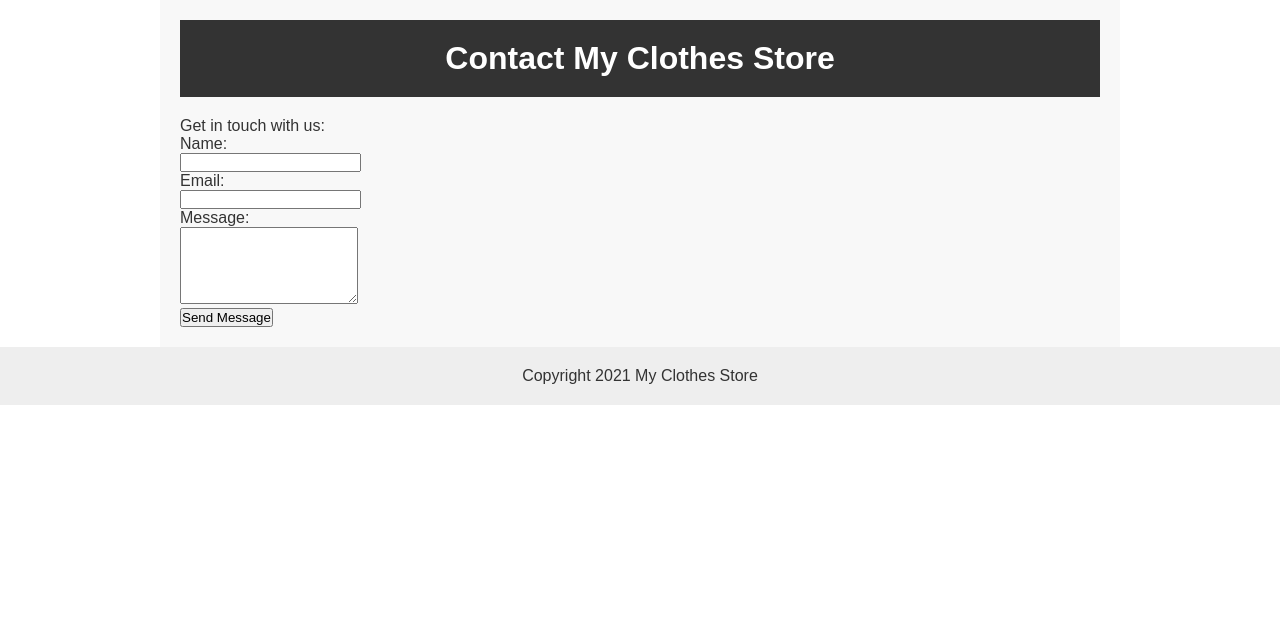
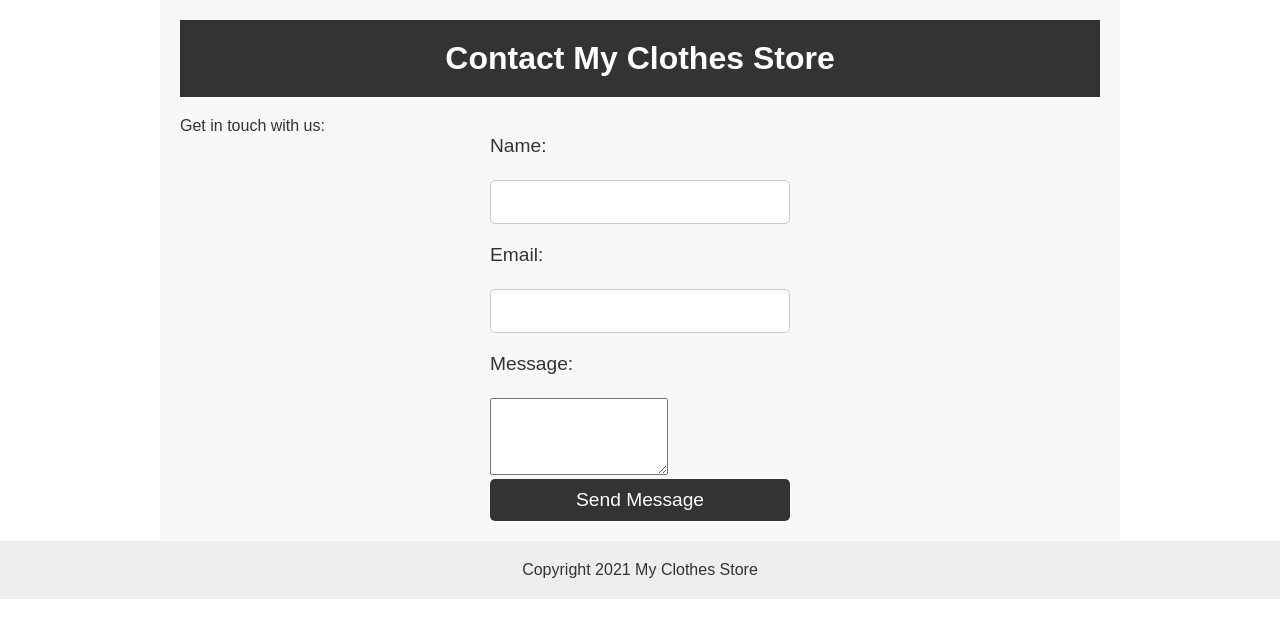
Before and after one commit to BananaBearGT/final-project, a PHP site: page /contact.html in a window 1280 px wide. Shown: the part 78-716 px from the top of the page. Run offline with PHP 8.4, Linux system fonts and the light colour scheme.

Commit message:
Update style.css

```diff
--- a/style.css
+++ b/style.css
@@ -1,11 +1,9 @@
-/* Reset default styling */
 * {
   margin: 0;
   padding: 0;
   box-sizing: border-box;
 }
 
-/* General styling */
 body {
   font-family: sans-serif;
   color: #333;
@@ -16,7 +14,6 @@ a {
   color: #333;
 }
 
-/* Main content styling */
 main {
   max-width: 960px;
   margin: 0 auto;
@@ -56,14 +53,6 @@ main .product .price {
   color: #333;
 }
 
-/* Footer styling */
-footer {
-  background-color: #eee;
-  padding: 20px;
-  text-align: center;
-}
-
-/* General styling */
 body {
   font-family: sans-serif;
   color: #333;
@@ -74,7 +63,6 @@ a {
   color: #333;
 }
 
-/* Header styling */
 header {
   background-color: #eee;
   padding: 20px;
@@ -96,7 +84,6 @@ header nav ul li a:hover {
   background-color: #ddd;
 }
 
-/* Main content styling */
 main {
   max-width: 960px;
   margin: 0 auto;
@@ -128,11 +115,50 @@ main h1 {
 main h2 {
   background-color: #ddd;
   padding: 20px;
+  }
+
+
+main form {
+  width: 300px;
+  margin: 0 auto;
 }
 
-/* Footer styling */
+main form label {
+  display: block;
+  font-size: 1.2em;
+  margin-bottom: 5px;
+}
+
+main form input[type="text"],
+main form input[type="email"],
+main form input[type="password"] {
+  width: 100%;
+  padding: 10px;
+  font-size: 1.2em;
+  border: 1px solid #ccc;
+  border-radius: 5px;
+  margin-bottom: 20px;
+}
+
+main form input[type="submit"] {
+  width: 100%;
+  padding: 10px;
+  font-size: 1.2em;
+  border: none;
+  border-radius: 5px;
+  background-color: #333;
+  color: #fff;
+  cursor: pointer;
+}
+
+main form input[type="submit"]:hover {
+  background-color: #444;
+}
+
 footer {
   background-color: #eee;
   padding: 20px;
   text-align: center;
+  margin-top: auto;
+
 }
```
